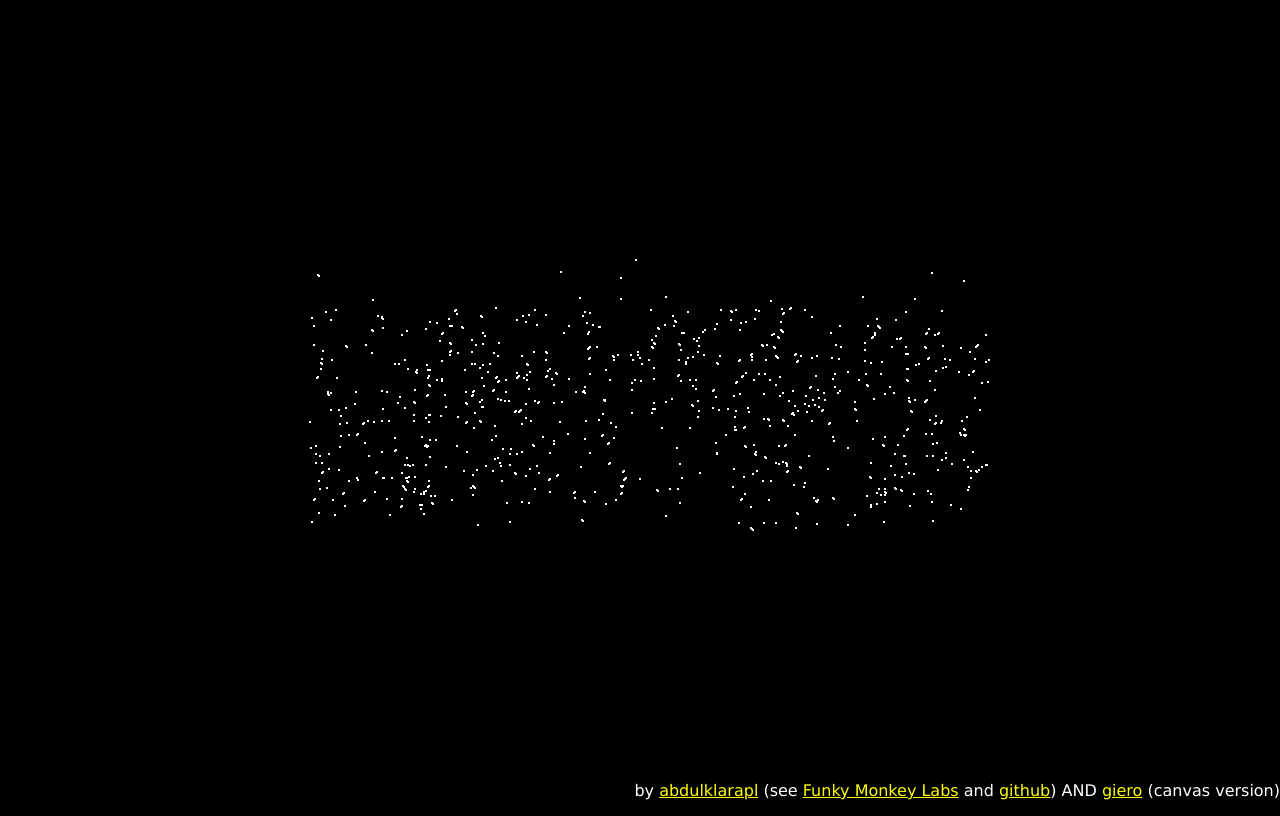
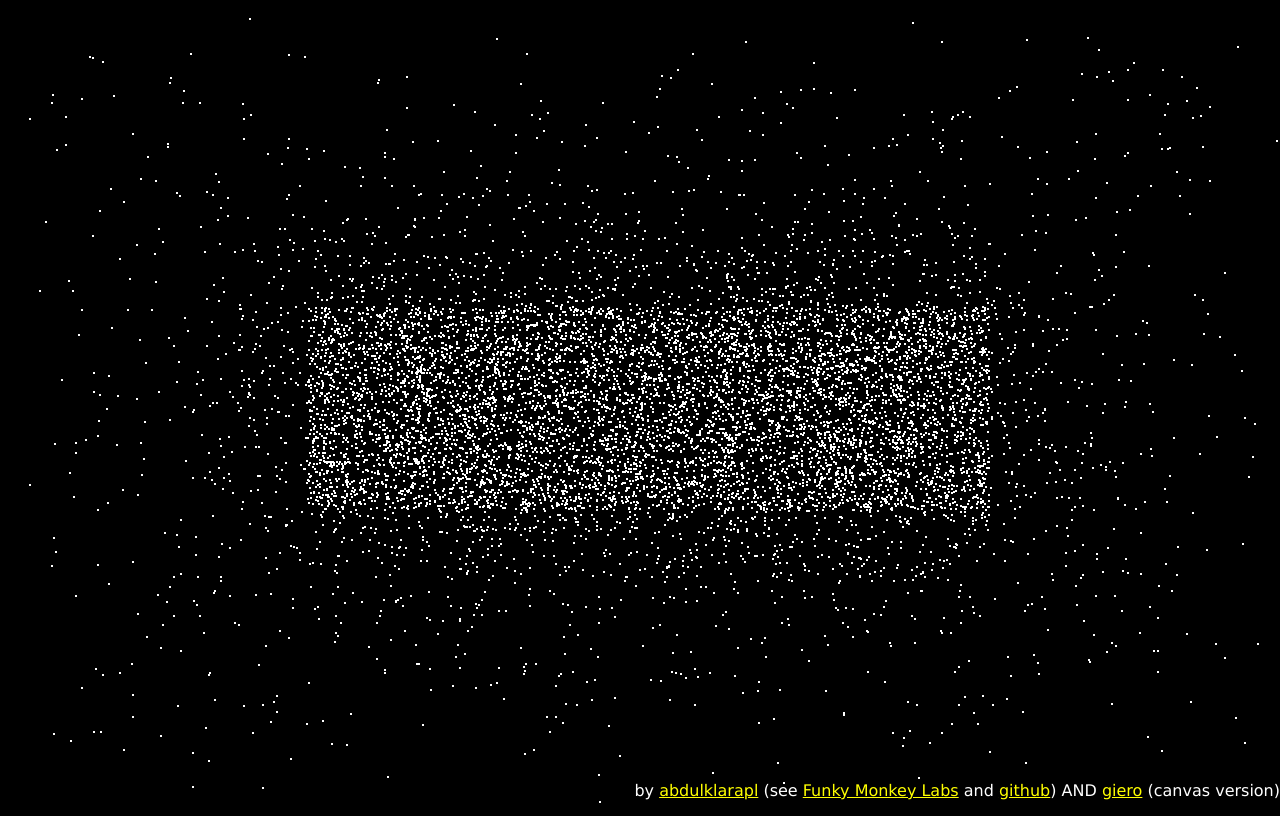
Before and after one commit to FunkyMonkeyLabs/amirobot, a plain HTML site: page index.html in a window 1280 px wide. Drawn offline with Linux system fonts and the light colour scheme.

Commit message:
Fun with movement

```diff
--- a/index.html
+++ b/index.html
@@ -6,12 +6,11 @@
   <script type="text/javascript" src="script/Entity/Plane.js"></script>
   <script type="text/javascript" src="script/Actions/Robot.js"></script>
   <script type="text/javascript" src="script/Graph/Robot.js"></script>
-  <script type="text/javascript" src="script/Event/BlockListener.js"></script>
   <script type="text/javascript" src="script/amIRobot.js"></script>
   <script type="text/javascript">
     $(document).ready(function(){
       $("body").amIRobot({
-        robots: 1000
+        robots: 10000
       });
     });
   </script>
--- a/script/Actions/Robot.js
+++ b/script/Actions/Robot.js
@@ -75,32 +75,22 @@ Robot.prototype.moveBottom = function () {
  */
 Robot.prototype.follow = function (followed) {
     var followedPosition = followed.position,
-        collision = new Collision(this.position, followedPosition),
-        // random behavior generates interesting results
-        modifier = getRandom(0, 1) ? 0 : getRandom(-25, 25);
-
-//    if (collision.isClose(2)) {
-//        this.block();
-//    }
+        collision = new Collision(this.position, followedPosition);
 
     // follow the rabbit
     if (this.position.x > followedPosition.x) {
         this.moveLeft();
     } else if (this.position.x < followedPosition.x){
         this.moveRight();
-    } else {
-        // make some random behaviour
-        this.move(this.position.x + modifier, this.position.y);
     }
 
     if (this.position.y > followedPosition.y) {
         this.moveTop();
     } else if(this.position.y < followedPosition.y){
         this.moveBottom();
-    } else {
-        // make some random behaviour
-        this.move(this.position.x, this.position.y + modifier);
     }
+
+    return collision.isClose(0);
 };
 
 /**
--- a/script/Entity/Plane.js
+++ b/script/Entity/Plane.js
@@ -32,6 +32,8 @@ function Plane(id, width, height) {
     // they set a unitless value, whereas we're defining it explicitly as pixles with .attr()
     this.canvas.attr("width", width+"px");
     this.canvas.attr("height", height+"px");
+
+    this.context.fillStyle = '#FFFFFF';
 }
 
 /**
@@ -40,13 +42,27 @@ function Plane(id, width, height) {
  * @param robots
  */
 Plane.prototype.animate = function (robots) {
-    var self = this;
+    var self = this,
+        followed,
+        followedReached = false;
 
-    this.clear();
+     this.clear();
 
     robots.forEach(function(robot){
-        robot.follow(robots[robot.followed]);
         robot.draw(self.context);
+
+        followed = robots[robot.followed];
+        followedReached = robot.follow(followed);
+
+        if (followedReached) {
+            robot.respawn(getRandom(0, robot.limit.x), getRandom(0, robot.limit.y));
+            if (robot.moveStep < 10) {
+                ++robot.moveStep;
+            } else {
+                robot.followed = (robot.followed + 1) % robots.length;
+                robot.moveStep = 1;
+            }
+        }
     });
 
     // request new frame
--- a/script/Graph/Robot.js
+++ b/script/Graph/Robot.js
@@ -1,4 +1,3 @@
 Robot.prototype.draw = function (context) {
-    context.fillStyle = '#FFFFFF';
     context.fillRect(this.position.x, this.position.y, 2, 2);
 };
```
